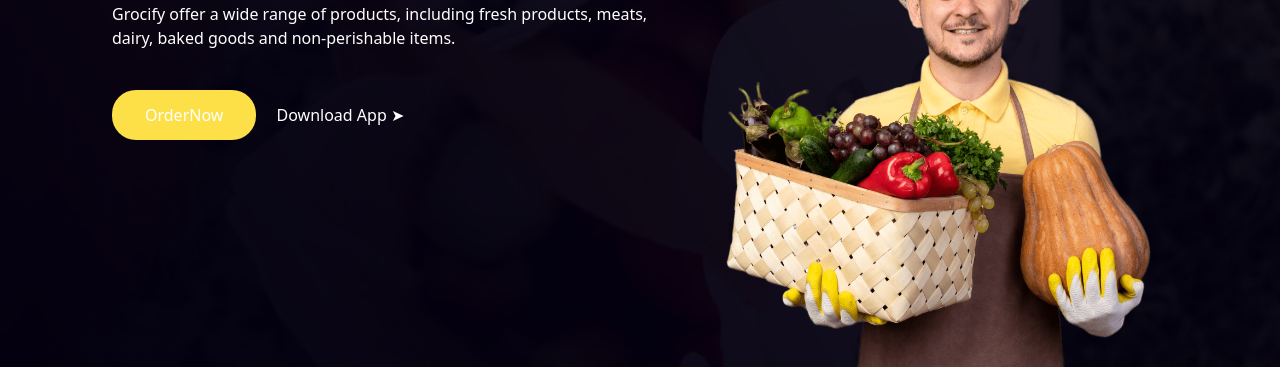
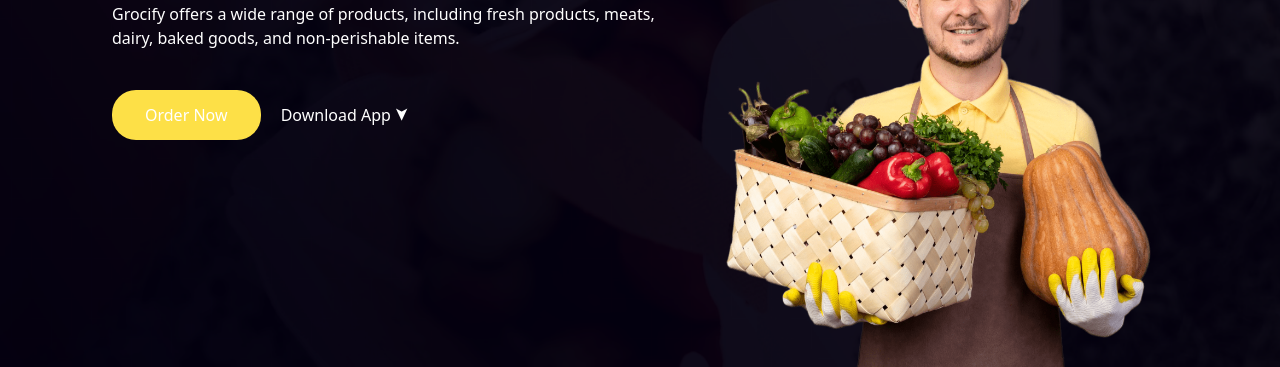
Before and after one commit to nillmishra/Grocify, a website built with Vite: page index.html in a window 1280 px wide. Shown: the part 433-800 px from the top of the page. Built offline with nearby package versions, Linux system fonts and the light colour scheme.

Commit message:
main file

```diff
--- a/index.html
+++ b/index.html
@@ -8,6 +8,7 @@
     <link rel="stylesheet" href="style.css">
     <script src="https://cdn.tailwindcss.com"></script>
 </head>
+
 <body>
     <div class="container min-h-screen bg-[url('images/image.png')] bg-center bg-cover px-28 py-5 relative">
         <nav class="flex items-center">
@@ -16,21 +17,19 @@
                 <li class="list-none inline-block px-5"><a href="#" class="no-underline text-white px-2">Home</a></li>
                 <li class="list-none inline-block px-5"><a href="#" class="no-underline text-white px-2">About</a></li>
                 <li class="list-none inline-block px-5"><a href="#" class="no-underline text-white px-2">Features</a></li>
-                <li class="list-none inline-block px-5"><a href="#" class="no-underline text-white px-2">Contact</a>
-                </li>
+                <li class="list-none inline-block px-5"><a href="#" class="no-underline text-white px-2">Contact</a></li>
             </ul>
             <img src="images/cart.png" class="w-8 cursor-pointer">
         </nav>
 
         <div class="text-white mt-48 max-w-xl">
             <h1 class="text-6xl font-semibold leading-normal">Groceries<br>delivery in <span class="font-light">15 mins</span></h1>
-            <p>Grocify offer a wide range of products, including fresh products, meats, dairy, baked goods and non-perishable items.</p>
+            <p>Grocify offers a wide range of products, including fresh products, meats, dairy, baked goods, and non-perishable items.</p>
 
             <div class="mt-10">
-                <a href="#" class="bg-yellow-300 rounded-3xl py-3 px-8 font-medium inline-block mr-4 hover:bg-transparent hover:border-yellow-300 hover: text-white duration-300 hover:border border border-transparent">OrderNow</a>
-                <a href="#">Download App <span c;asss="text-lg inline-block rotate-90">&#10148</span></a>
+                <a href="#" class="bg-yellow-300 rounded-3xl py-3 px-8 font-medium inline-block mr-4 hover:bg-transparent hover:border-yellow-300 hover:text-white duration-300 hover:border border border-transparent">Order Now</a>
+                <a href="#">Download App <span class="text-lg inline-block rotate-90">&#10148;</span></a>
             </div>
-
         </div>
         <img src="images/grocery-image.png" class="w-full xl:w-2/5 xl:absolute bottom-0 right-20">
     </div>
```
